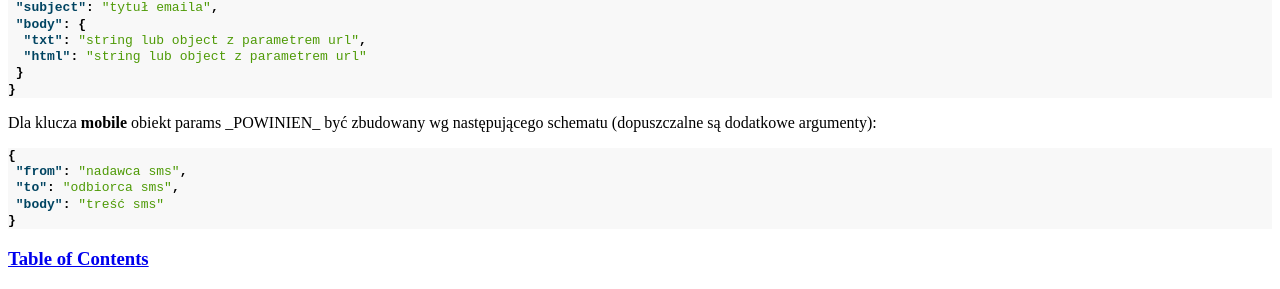
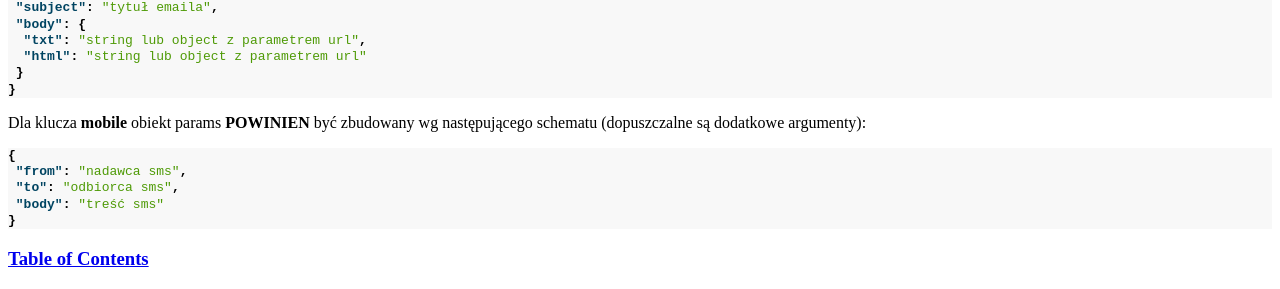
Before and after one commit to SAREhub/Client_Docs_PL, a Sphinx documentation site: the page built from docs/types-of-events.rst, in a window 1280 px wide and 900 px high, scrolled down 1236 px. Shown: the part 278-567 px from the top of the window. Built offline with Sphinx 7.4.7, drawn with Linux system fonts in a browser that asks for light colours.

Commit message:
list fixes

```diff
--- a/docs/types-of-events.rst
+++ b/docs/types-of-events.rst
@@ -44,6 +44,7 @@ Poprawnymi kluczami routingu są, np.:
 Podstawowe zdarzenia
 ====================
 * dla zdarzeń typu user:
+
     - **online** - informuje, że użytkownik właśnie pojawił się online. Obiekt params **MUSI** zawierać atrybut time zawierający timestamp zdarzenia.
     W przypadku jeżeli użytkownik odwiedza stronę WWW, obiekt params **POWINIEN** zawierać atrybut url zawierający URL odwiedzaną stronę,
     - **info** - obiekt params **MOŻE** zawierać wartości innych kluczy, które powiązane są z tym użytkownikiem,
@@ -52,12 +53,16 @@ Podstawowe zdarzenia
     - **funnel** - użytkownik wszedł w lejek sprzedażowy. Obiekt params **MUSI** zawierać atrybut time zawierający
     timestamp zdarzenia oraz **POWINIEN** zawierać atrybut level z wartością określającą poziom zaangażowania
     użytkownika w wartościach od 0 do 100 (osiągnięto cel).
+
 * dla zdarzeń typu discover:
+
     - **discover** - payload **MUSI** zawierać przynajmniej jeden z kluczy. Jest to komunikat z prośbą o informacje o
     użytkowniku identyfikowanym przez klucz. Obiekt params może zawierać atrybut search. Jego wartością jest string
     (lub tablica stringów) określający szukane parametry, w szczególności klucze (email, emailmd5, cookie, mobile, phone,
     postal).
+
 * dla zdarzeń typu message:
+
     - **message** – payload **MUSI** zawierać przynajmniej jeden z kluczy. Obiekt params **POWINIEN** zawierać atrybut body,
     którego wartością jest treść wiadomości skierowanej do użytkownika. Obiekt params może zawierać również atrybuty będące
     nazwami kluczy których wartościami są obiekty.
@@ -77,7 +82,7 @@ Dla klucza **email** obiekt params **POWINIEN** być zbudowany wg następująceg
    }
 
 
-Dla klucza **mobile** obiekt params _POWINIEN_ być zbudowany wg następującego schematu (dopuszczalne są dodatkowe argumenty):
+Dla klucza **mobile** obiekt params **POWINIEN** być zbudowany wg następującego schematu (dopuszczalne są dodatkowe argumenty):
 
 .. code-block:: json
 
```
